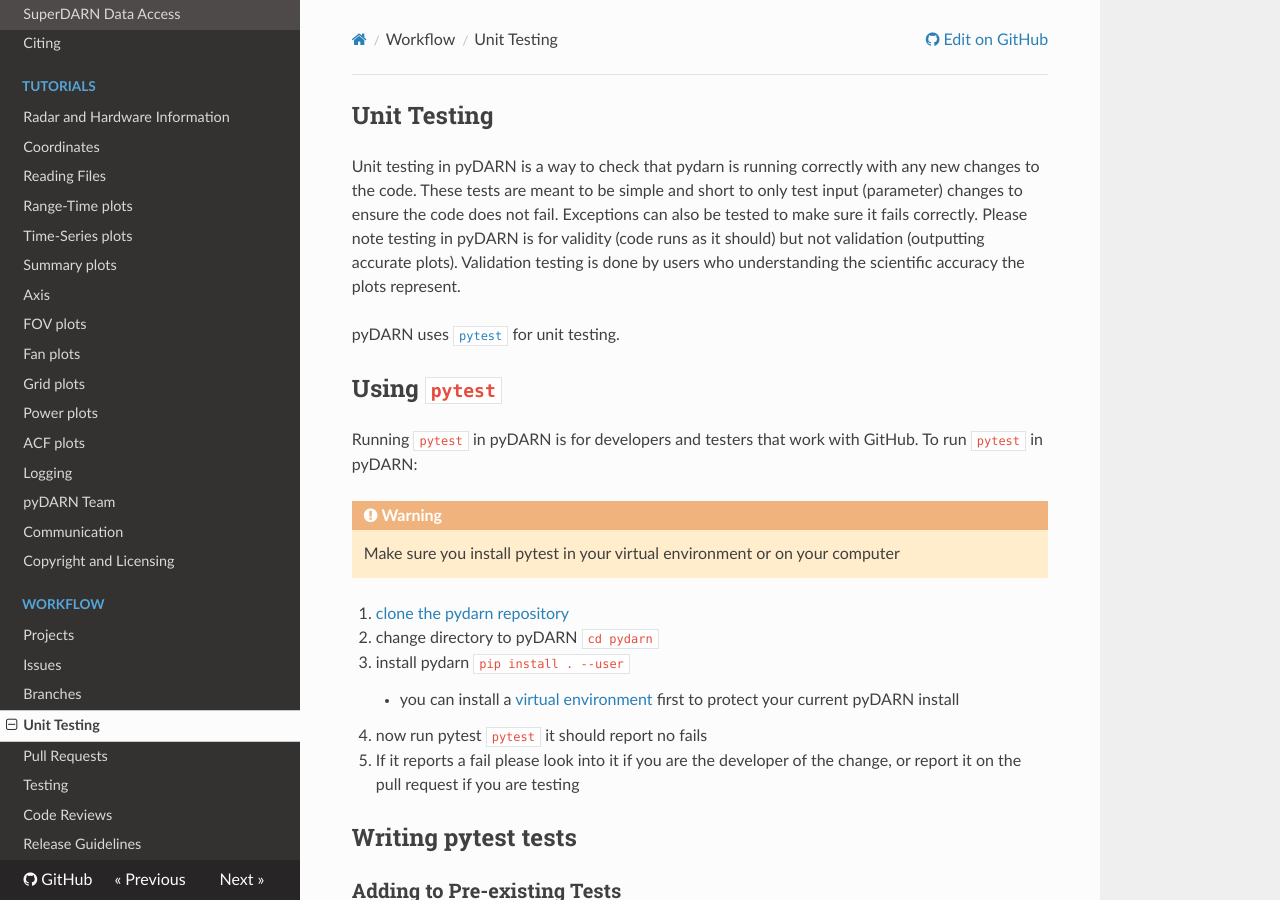
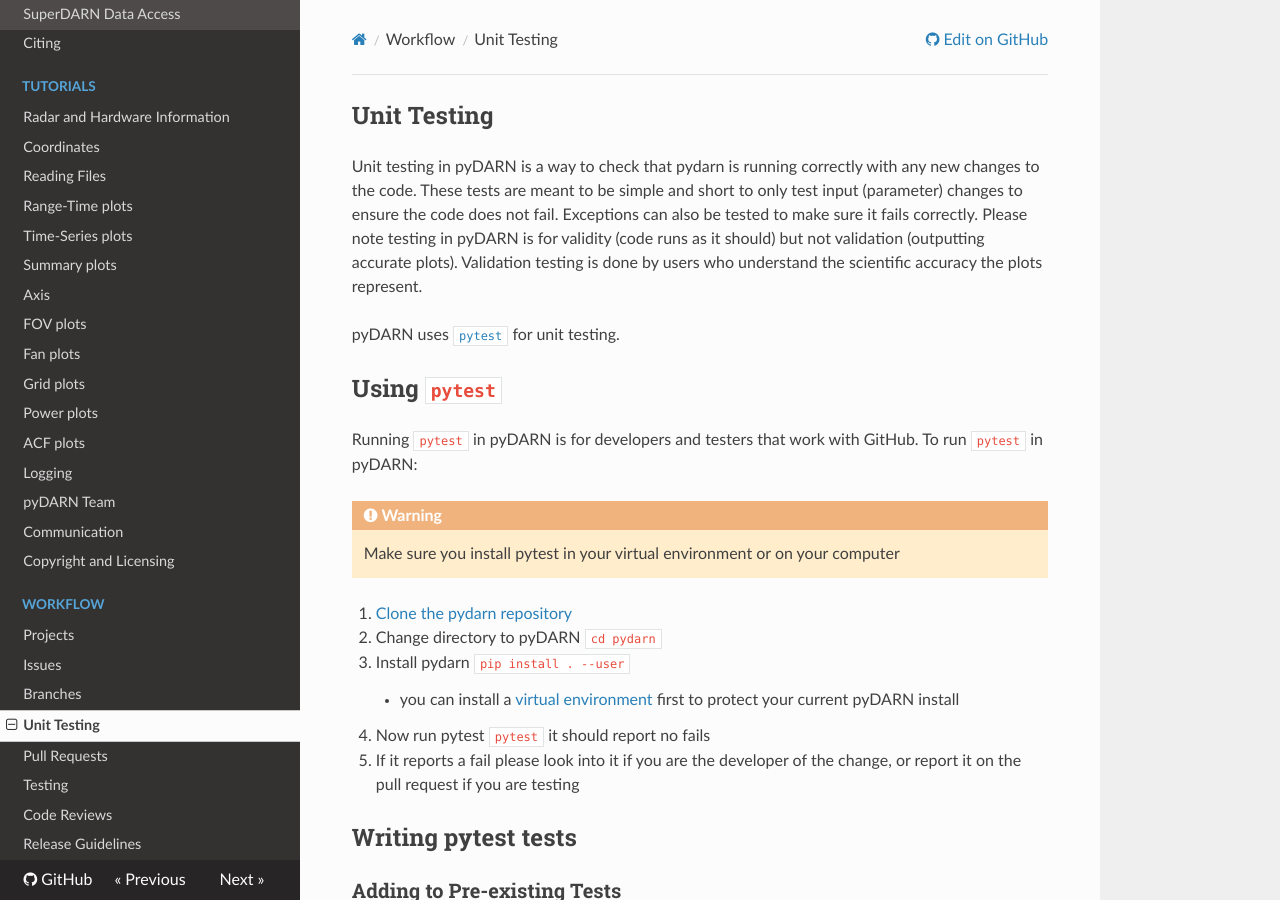
Before and after one commit to SuperDARN/pydarn, an MkDocs documentation site: the page built from docs/dev/pytest.md, in a window 1280 px wide and 900 px high. Built offline with MkDocs 1.6.1, drawn with Linux system fonts in a browser that asks for light colours; nearby versions of some CDN libraries; some of the changed text lies outside the part shown.

Commit message:
Apply suggestions from code review
Co-authored-by: carleyjmartin <60905856+carleyjmartin@users.noreply.github.com>

```diff
--- a/docs/dev/pytest.md
+++ b/docs/dev/pytest.md
@@ -15,7 +15,7 @@
 ## Unit Testing
 
 Unit testing in pyDARN is a way to check that pydarn is running correctly with any new changes to the code. These tests are meant to be simple and short to only test input (parameter) changes to ensure the code does not fail.
-Exceptions can also be tested to make sure it fails correctly. Please note testing in pyDARN is for validity (code runs as it should) but not validation (outputting accurate plots). Validation testing is done by users who understanding the scientific accuracy the plots represent.
+Exceptions can also be tested to make sure it fails correctly. Please note testing in pyDARN is for validity (code runs as it should) but not validation (outputting accurate plots). Validation testing is done by users who understand the scientific accuracy the plots represent.
 
 pyDARN uses [`pytest`](https://docs.pytest.org/en/6.2.x/) for unit testing.
 
@@ -26,11 +26,11 @@
 !!! Warning
     Make sure you install pytest in your virtual environment or on your computer
 
-1. [clone the pydarn repository](https://github.com/superdarn/pydarn)
-2. change directory to pyDARN `cd pydarn`
-3. install pydarn `pip install . --user`
+1. [Clone the pydarn repository](https://github.com/superdarn/pydarn)
+2. Change directory to pyDARN `cd pydarn`
+3. Install pydarn `pip install . --user`
     - you can install a [virtual environment](../users/install.md) first to protect your current pyDARN install
-4. now run pytest `pytest` it should report no fails
+4. Now run pytest `pytest` it should report no fails
 5. If it reports a fail please look into it if you are the developer of the change, or report it on the pull request if you are testing
 
 ## Writing pytest tests
```
Also changed, not shown: other parts of docs/dev/pytest.md (+1 -1 lines), docs/dev/PR.md (+1 -1 lines), docs/dev/branching.md (+1 -1 lines).
